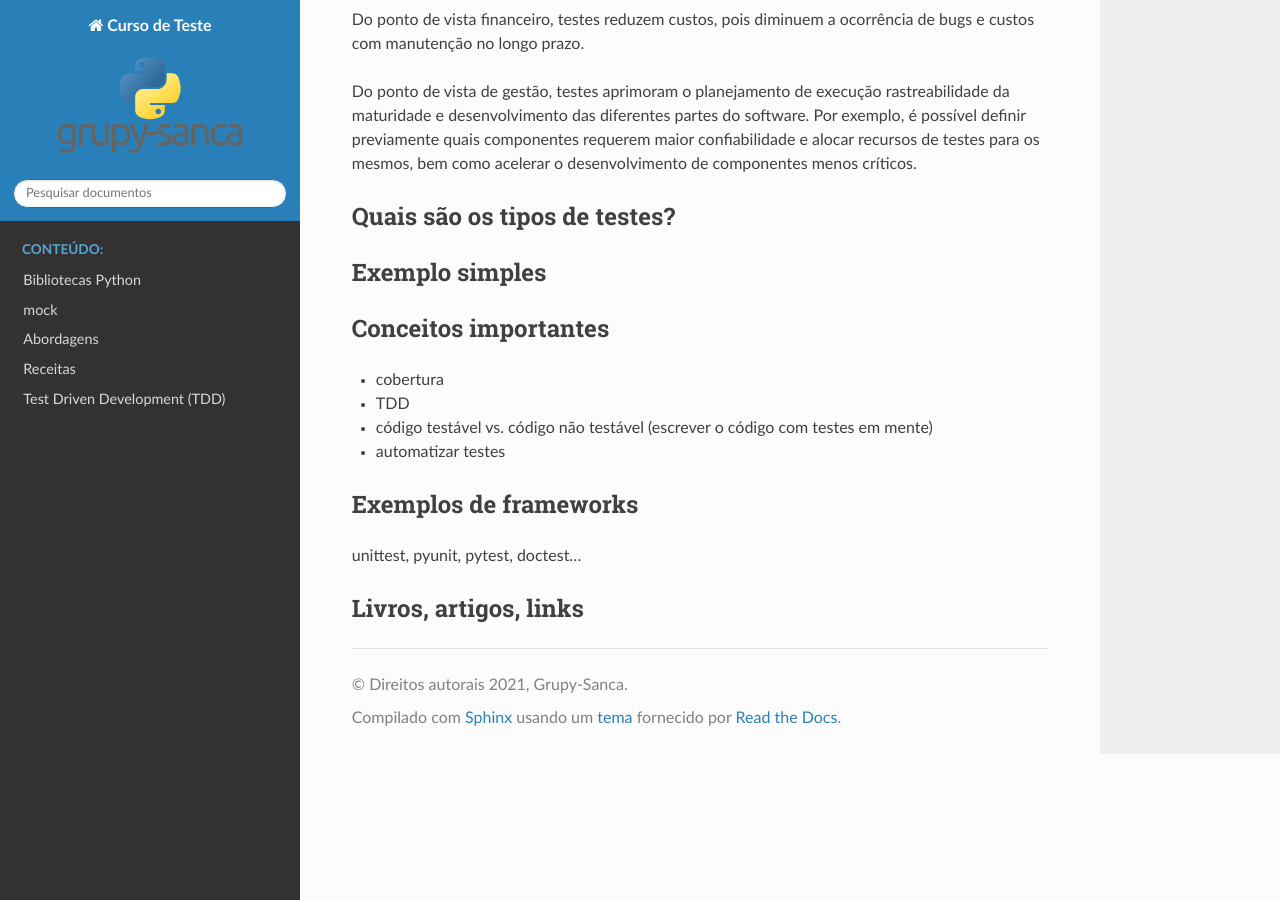
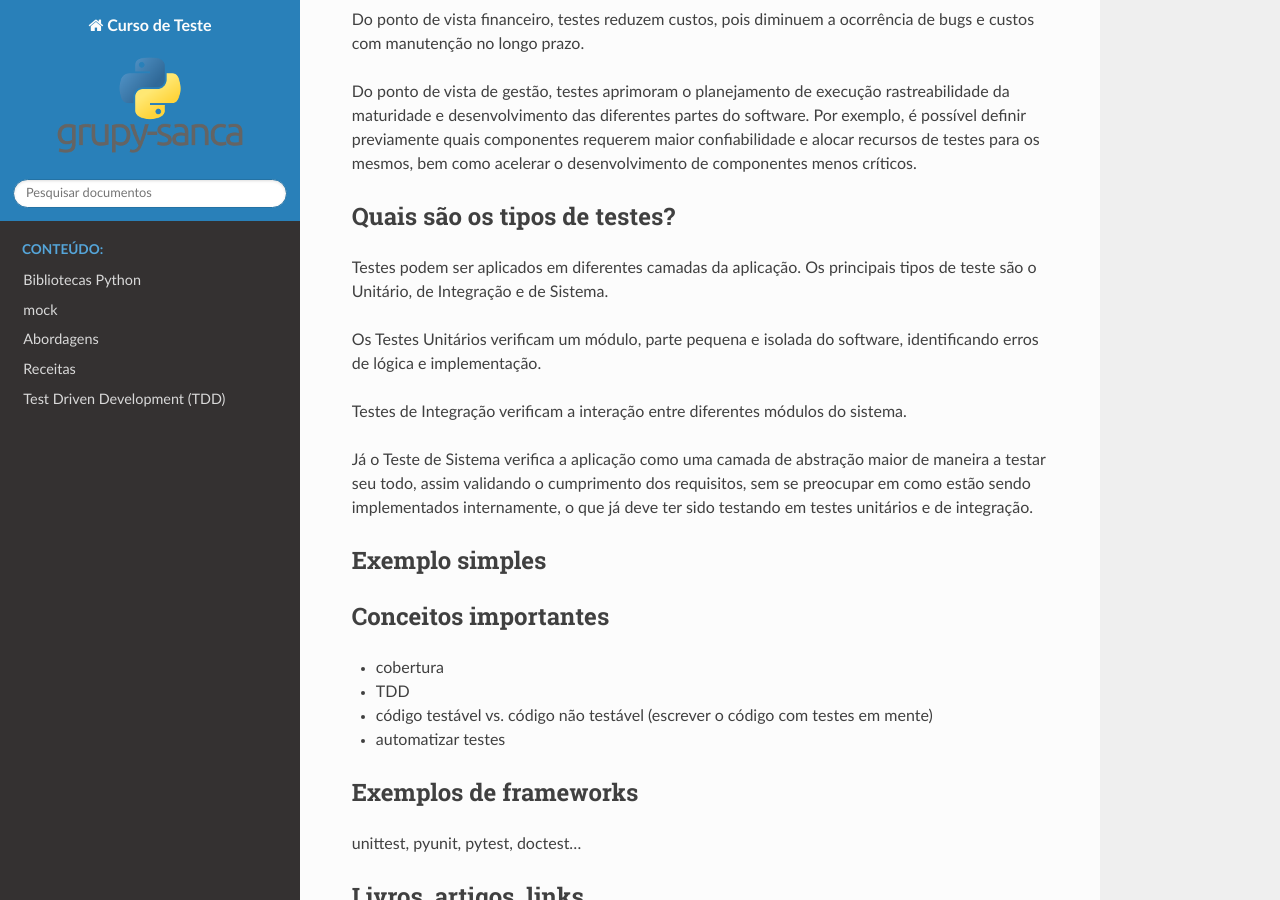
Before and after one commit to grupy-sanca/curso-testes, a Sphinx documentation site: the page built from source/introducao.rst, in a window 1280 px wide and 900 px high, scrolled down 648 px. Built offline with Sphinx 7.4.7 and the Read the Docs theme 2.0.0, drawn with Linux system fonts in a browser that asks for light colours; pages that are not in the unit, such as notebooks, are missing from menus.

Commit message:
feat(introducao): define types of tests

```diff
--- a/source/introducao.rst
+++ b/source/introducao.rst
@@ -22,7 +22,13 @@ Do ponto de vista de gestão, testes aprimoram o planejamento de execução rast
 Quais são os tipos de testes?
 ---------------
 
-.. ser breve, falar de unitário, integração, e sistema
+Testes podem ser aplicados em diferentes camadas da aplicação. Os principais tipos de teste são o Unitário, de Integração e de Sistema.
+
+Os Testes Unitários verificam um módulo, parte pequena e isolada do software, identificando erros de lógica e implementação.
+
+Testes de Integração verificam a interação entre diferentes módulos do sistema.
+
+Já o Teste de Sistema verifica a aplicação como uma camada de abstração maior de maneira a testar seu todo, assim validando o cumprimento dos requisitos, sem se preocupar em como estão sendo implementados internamente, o que já deve ter sido testando em testes unitários e de integração.
 
 Exemplo simples
 ---------------
```
